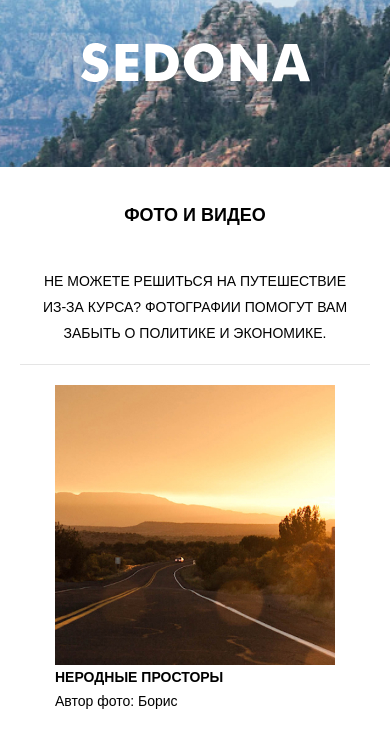
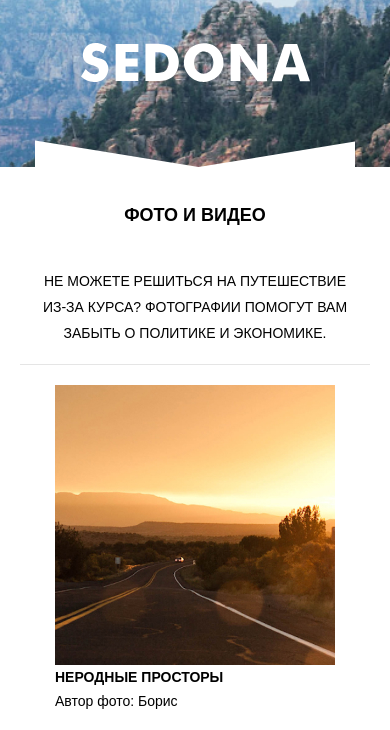
Before and after one commit to EzhovaT/1333157-sedona-22, a website: page source/catalog.html in a window 390 px wide. Shown: the part 103-833 px from the top of the page. Drawn offline with nearby package versions, Linux system fonts and the light colour scheme; files that its build step writes are made by us from their sources.

Commit message:
Адаптивная графика для страницы формы

```diff
--- a/source/catalog.html
+++ b/source/catalog.html
@@ -34,11 +34,11 @@
             <li class="nav-list__item nav-list__item_logo main-nav__item main-nav__item_logo">
               <a class="main-logo" href="index.html">
                 <picture class="main-logo__picture">
-                  <source class="main-logo__media-image"
+                  <source class="main-logo__image-source"
                     media="(min-width: 1200px)"
                     srcset="img/logotype-desktop.svg"
                   />
-                  <source class="main-logo__media-image"
+                  <source class="main-logo__image-source"
                     media="(min-width: 768px)"
                     srcset="img/logotype-tablet.svg"
                   />
@@ -160,7 +160,7 @@
             <div class="video-presentation__player">
               <div class="video-player">
                 <picture class="video-player__picture">
-                  <source class="video-player__media-image"
+                  <source class="video-player__image-source"
                     media="(min-width: 768px)"
                     srcset="img/video-desktop.jpg"
                   />
--- a/source/sass/blocks/main-slogan.scss
+++ b/source/sass/blocks/main-slogan.scss
@@ -2,29 +2,35 @@
   width: 100%;
   padding: 90px 20px 85px;
   background-color: $main-page-color;
-  background-image: url("../img/back-mobile.jpg");
+  background-image: url("../img/intro-triangle.svg"),
+    url("../img/back-mobile.jpg");
   background-repeat: no-repeat;
-  background-size: cover;
-  background-position: center;
+  background-size: auto, cover;
+  background-position: center bottom, center;
 
   @media (min-resolution: 2dppx) {
-    background-image: url("../img/back-mobile@2x.jpg");
+    background-image: url("../img/intro-triangle.svg"),
+      url("../img/back-mobile@2x.jpg");
   }
 
   @media (min-width: $tablet-width) {
     padding: 75px 0 90px;
-    background-image: url("../img/back-tablet.jpg");
+    background-image: url("../img/intro-triangle-tablet.svg"),
+      url("../img/back-tablet.jpg");
 
     @media (min-resolution: 2dppx) {
-      background-image: url("../img/back-tablet@2x.jpg");
+      background-image: url("../img/intro-triangle-tablet.svg"),
+        url("../img/back-tablet@2x.jpg");
     }
   }
 
   @media (min-width: $desktop-width) {
-    background-image: url("../img/back-desktop.jpg");
+    background-image: url("../img/intro-triangle-desktop.svg"),
+      url("../img/back-desktop.jpg");
 
     @media (min-resolution: 2dppx) {
-      background-image: url("../img/back-desktop@2x.jpg");
+      background-image: url("../img/intro-triangle-desktop.svg"),
+        url("../img/back-desktop@2x.jpg");
     }
   }
 }
```
Also changed, not shown: source/form.html (+2 -2 lines), source/index.html (+6 -6 lines), source/img/intro-triangle-desktop.svg (added), source/img/intro-triangle-tablet.svg (added), source/img/intro-triangle.svg (added).
